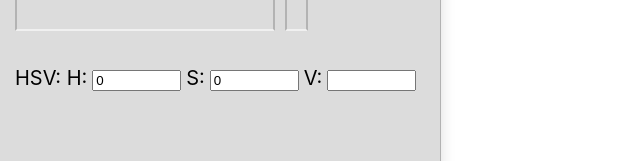
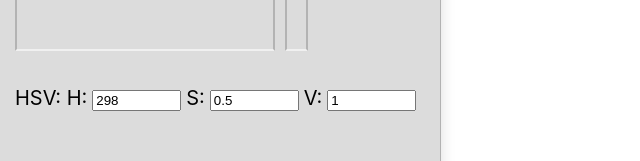
Before and after one commit to kakashaka/ColorExchange, a React (Create React App) app: page / in a window 1280 px wide. Shown: the part 348-509 px from the top of the page, without its empty margins (0-640 px from the left). Built offline with nearby package versions, Linux system fonts and the light colour scheme.

Commit message:
Ready HSV

```diff
--- a/src/App.css
+++ b/src/App.css
@@ -50,12 +50,26 @@
   margin-left: 5px;
   margin-right: 5px;
 }
+@keyframes heart{
+  0% {
+    transform: scale(1) rotate(45deg)
+  }
+  50%{
+    transform: scale(1.1) rotate(45deg)
+
+  }
+  100%{
+    transform: scale(1) rotate(45deg)
+  }
+}
+
 .heart {
   margin-left: 45px;
   margin-top: 20px;
   width: 50px;
   height: 50px;
-
+  display:inline-block;
+  animation: heart 1s ease infinite;
   transform: rotate(45deg);
   position: relative; }
   .heart::before,
--- a/src/App.js
+++ b/src/App.js
@@ -69,22 +69,25 @@ function clone(setObj, obj, property) {
     setObj({ ...obj, [property]: Number(event.target.value) });
   };
 }
+function hsvToHsl(hsv) {
+  const l = hsv.v - (hsv.v * hsv.s) / 2;
+  const m = Math.min(l, 1 - l);
+  const s = m ? (hsv.v - l) / m : 0;
+  return { h: hsv.h, s: s, l: l };
+}
 function App() {
-  const initHSL = { h: 299.53125, s: 1, l: 0.75716 };
-  const [hueHSL, setHueHSL] = useState(initHSL);
-  const [hsv, setHSV] = useState({ h: 0, s: 0, v: 0 });
+  const [hsv, setHSV] = useState({ h: 298, s: 0.5, v: 1 });
+  const [hsl, setHSL] = useState(hsvToHsl(hsv));
+  const [hueHSL, setHueHSL] = useState(hsl);
   const [cssColor, setCssColor] = useState("white");
-  const [hsl, setHSL] = useState(initHSL);
+
   useEffect(() => {
     setTimeout(() => {
       setHSV({ ...hsv });
     }, 0);
   }, []);
   useEffect(() => {
-    const l = hsv.v - (hsv.v * hsv.s) / 2;
-    const m = Math.min(l, 1 - l);
-    const s = m ? (hsv.v - l) / m : 0;
-    setHSL({ h: hsv.h, s: s, l: l });
+    setHSL(hsvToHsl(hsv));
   }, [hsv]);
   useEffect(() => {
     const s = hsl.s * 100;
@@ -116,7 +119,7 @@ function App() {
       <div style={styles.body} className="flexbox-fix">
         <div style={styles.saturation}>
           <Saturation
-            hsl={hueHSL}
+            hsl={hsl}
             hsv={hsv}
             pointer={PhotoshopPointerCircle}
             onChange={setHSV}
@@ -136,7 +139,6 @@ function App() {
         <div className="HSL">
           HSV: H:
           <input
-            defaultValue={String(hsv.v)}
             type="text"
             size="8"
             value={hsv.h}
@@ -153,7 +155,7 @@ function App() {
           <input
             type="text"
             size="8"
-            value={hsl.v}
+            value={hsv.v}
             onChange={clone(setHSV, hsv, "v")}
           ></input>
         </div>
```
